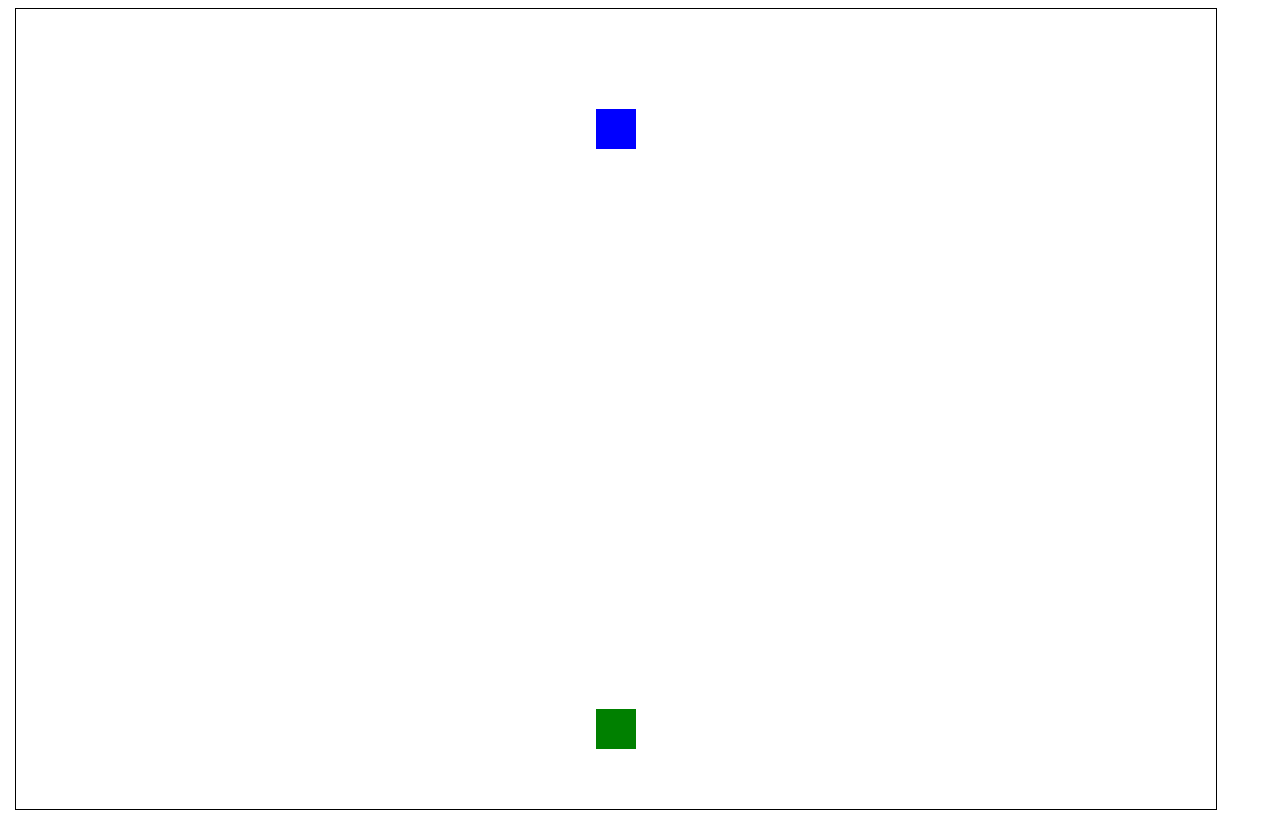
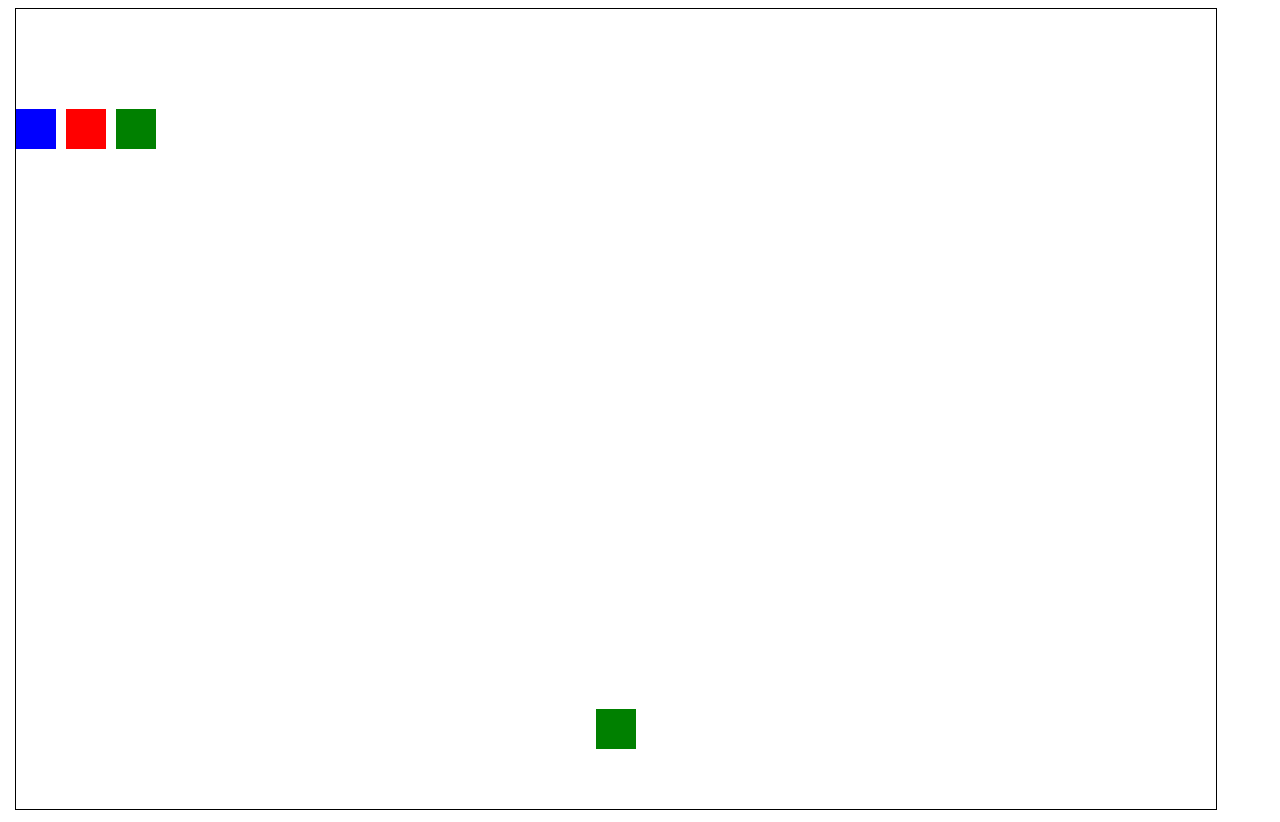
Before and after one commit to Leinadm/space-invaders, a plain HTML site: page index.html in a window 1280 px wide. Drawn offline with Linux system fonts and the light colour scheme.

Commit message:
Add movement to enemies left side

```diff
--- a/index.html
+++ b/index.html
@@ -6,7 +6,7 @@
   <meta name="viewport" content="width=device-width, initial-scale=1.0" />
   <meta http-equiv="X-UA-Compatible" content="ie=edge" />
   <title>Spacehackers Invasion</title>
-  <link rel="stylesheet" href="/css/main.css">
+  <link rel="stylesheet" href="./css/main.css">
 </head>
 
 <body>
@@ -14,11 +14,11 @@
   <div class="container">
     <canvas id="spaceship" width="1200" height="800"></canvas>
   </div>
-  <script src="/js/game.js"></script>
-  <script src="/js/players.js"></script>
-  <script src="/js/enemies.js"></script>
-  <script src="/js/shoot.js"></script>
-  <script src="/js/main.js"></script>
+  <script src="./js/game.js"></script>
+  <script src="./js/players.js"></script>
+  <script src="./js/enemies.js"></script>
+  <script src="./js/shoot.js"></script>
+  <script src="./js/main.js"></script>
 </body>
 
 </html>
--- a/js/enemies.js
+++ b/js/enemies.js
@@ -1,22 +1,45 @@
 class Enemies{
-    constructor (){
-      this.position = {x: 580, y: 100};
+    constructor (x, y, speed, color){
+      this.position = { x: x, y: y };
       this.body = { width: 40, height: 40 };
-      this.speed = 20;
-      this.color = 'blue';
-      this.eshoots = [];
+      this.speed = speed;
+      this.color = color;
     }
 
-    draw(ctx) {
-    ctx.fillStyle = this.color;
-    ctx.fillRect(this.position.x, this.position.y, this.body.width, this.body.height);
+    draw (ctx) {
+      ctx.fillStyle = this.color;
+      ctx.fillRect(this.position.x, this.position.y, this.body.width, this.body.height);
     }
 
-    goForward(){
-
+    goLeft() {
+      this.position.x -= 50;
     }
 
-    createShoot(){
+    goRight() {
+      this.position.x += 50;
+    }
+    // goLeft(minX, maxX) {
+    //   const newPosition = this.position.x - this.speed;
+    //   const canMove = this.canIMove(newPosition, minX, maxX);
 
+    //   if (canMove === true) {
+    //     this.position.x = newPosition;
+    //   }
+    // }
+
+    // goRight(minX, maxX) {
+    //   const newPosition = this.position.x + this.speed;
+    //   const canMove = this.canIMove(newPosition, minX, maxX);
+
+    //   if (canMove) {
+    //       this.position.x = newPosition;
+    //       }
+    // }
+
+    canIMove(newPosition, minX, maxX) {
+      if(newPosition >= minX && (newPosition + this.body.width) <= maxX){
+          return true;
+          }
+          return false;
     }
 }
--- a/js/game.js
+++ b/js/game.js
@@ -3,12 +3,13 @@ class Game {
     this.ctx = ctx;
     this.spaceship = undefined;
     this.shoot = undefined;
-    this.interval = undefined;
     this.enemies = undefined;
     this.minX = 0;
     this.maxX = maxWidth;
     this.maxY = maxHeight;
     this.gameOver = onGameOver;
+    this.interval = undefined;
+    this.enemiesInterval = undefined;
   }
 
 
@@ -26,7 +27,10 @@ class Game {
       }
     });
 
-    this.enemies.draw(this.ctx);
+    this.enemies.forEach(enemy => {
+      enemy.draw(this.ctx);
+    });
+    // this.enemies.draw(this.ctx);
 
     // comprobar colisiones
     this.interval = window.requestAnimationFrame(this._update.bind(this));
@@ -77,9 +81,34 @@ class Game {
     //quito la pantalla de pause
   }
 
+  _moveEnemies () {
+    this.enemiesInterval = setInterval(() => {
+      let direction = 'left';
+      let enemyBorder = this.maxX;
+      this.enemies.forEach(enemy => {
+        if(enemy.position.x < enemyBorder) {
+          enemyBorder = enemy.position.x;
+        }
+      });
+      this.enemies.forEach(enemy => {
+        console.log('enemyBorder :', enemyBorder);
+        if(enemyBorder > 49) {
+          enemy.goLeft();
+        } else {
+          enemy.goRight();
+        }
+      });
+    }, 500);
+  }
+
   start() {
     this.spaceship = new Spaceship();
-    this.enemies = new Enemies();
+    this.enemies = [
+      new Enemies(500, 100, 40, 'blue'),
+      new Enemies(550, 100, 40, 'red'),
+      new Enemies(600, 100, 40, 'green')
+    ];
+    this._moveEnemies();
     this._assignControlsToKeys();
     this._update();
   }
```
